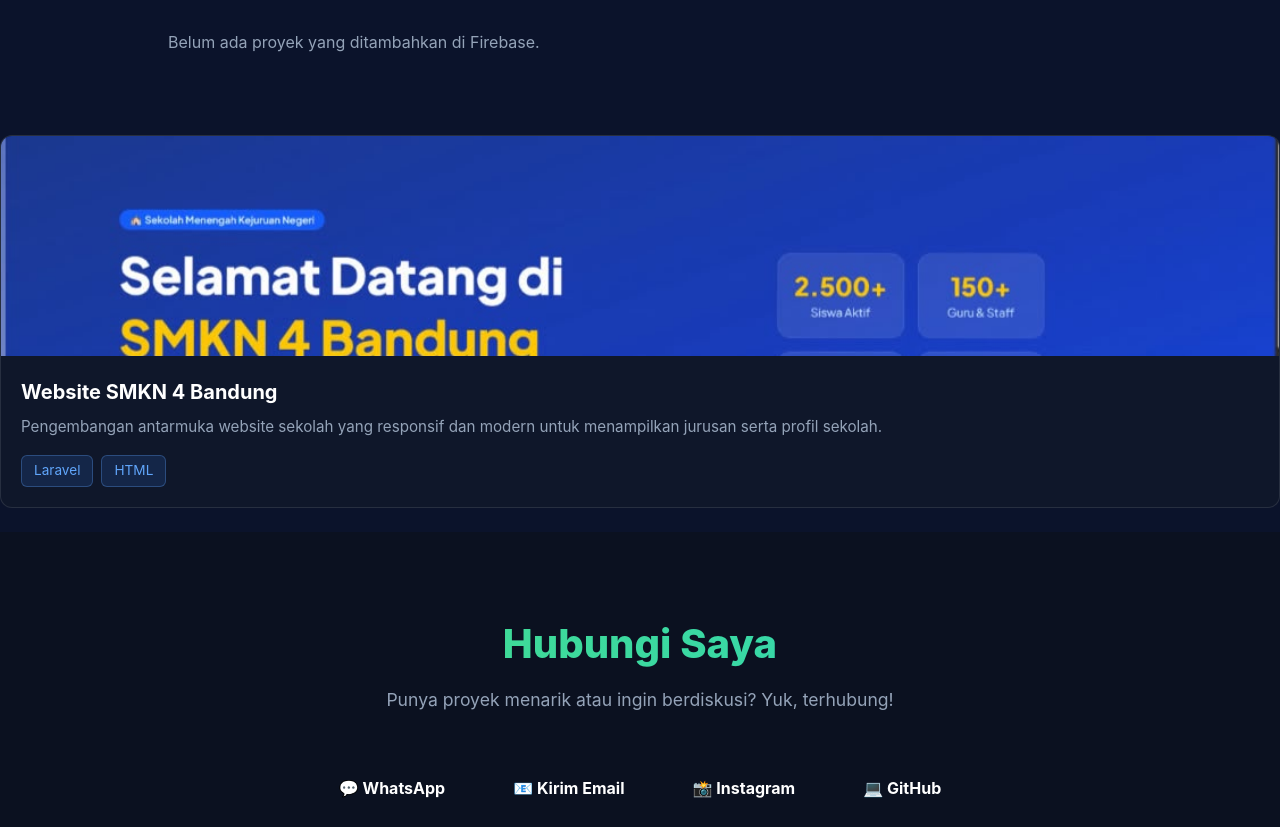
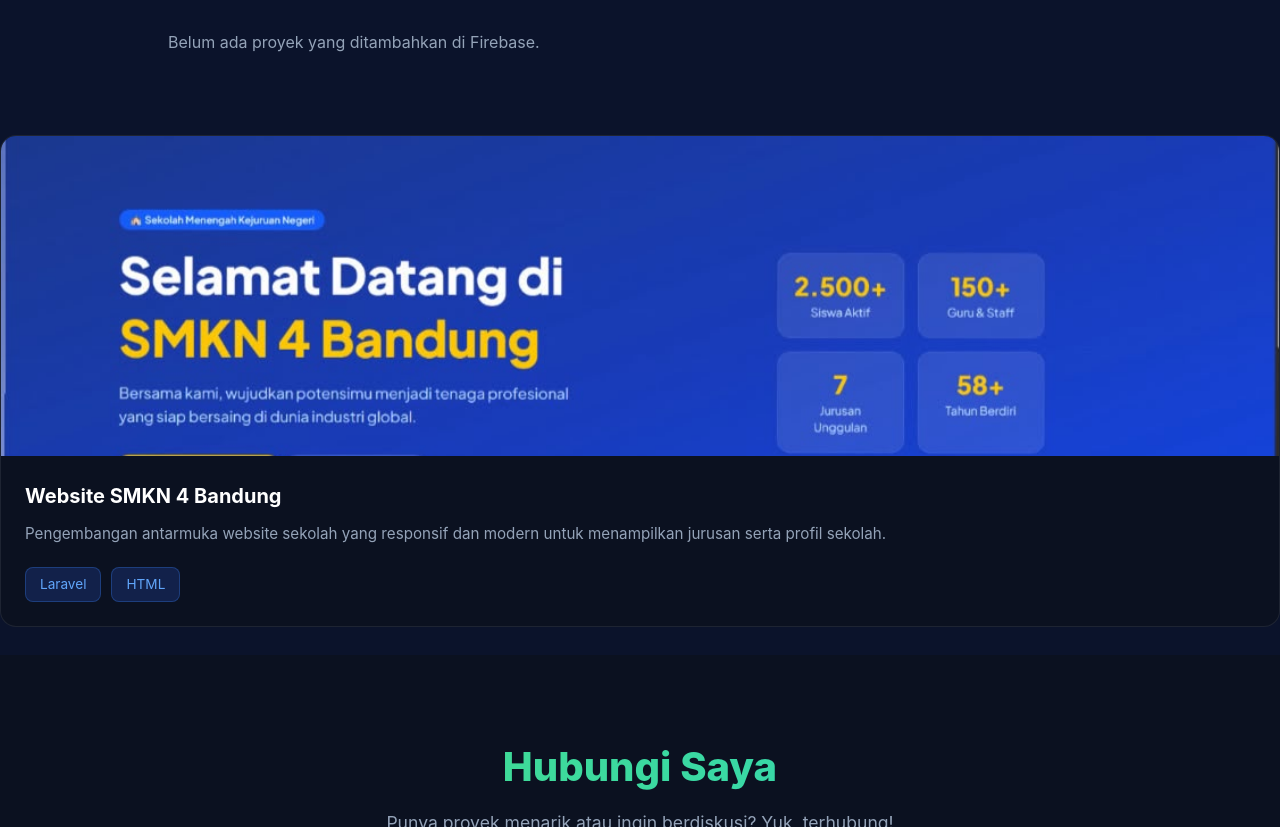
Before and after one commit to khaira1905/portofolio-khaira, a website built with Vite: page index.html in a window 1280 px wide. Shown: the part 960-1787 px from the top of the page. Built offline with nearby package versions, Linux system fonts and the light colour scheme; some packages are replaced by stand-ins of ours; no server answers; the database is empty.

```diff
--- a/src/style.css
+++ b/src/style.css
@@ -258,53 +258,54 @@ body {
 
 /* Container Kartu Proyek */
 .project-card {
-  background-color: #0f172a; /* Warna latar belakang kartu */
-  border-radius: 12px;
-  overflow: hidden; /* Agar sudut gambar terpotong melengkung mengikuti kartu */
-  border: 1px solid rgba(255, 255, 255, 0.1);
-  margin-bottom: 24px;
+  background-color: #0b1120; /* Warna latar gelap sesuai tema */
+  border-radius: 16px;
+  overflow: hidden;
+  border: 1px solid rgba(255, 255, 255, 0.08);
+  margin-bottom: 28px;
 }
 
-/* Pengaturan Ukuran Gambar */
+/* Pengaturan Ukuran Gambar Proyek */
 .project-card img {
   width: 100%;
-  height: 220px; /* Membatasi tinggi gambar */
-  object-fit: cover; /* Pemotongan proporsional */
-  object-position: top; /* Menampilkan bagian atas gambar */
+  height: 320px; /* Samakan tinggi gambar dengan kartu UI/UX Sipasti */
+  object-fit: cover;
+  object-position: top center;
   display: block;
 }
 
-/* Pembungkus Teks & Tag */
+/* Area Teks & Padding Dalam */
 .project-content {
-  padding: 20px;
+  padding: 24px;
 }
 
 .project-content h3 {
-  margin-top: 0;
-  margin-bottom: 8px;
+  margin: 0 0 10px 0;
   color: #ffffff;
   font-size: 1.25rem;
+  font-weight: 700;
 }
 
 .project-content p {
   color: #94a3b8;
   font-size: 0.95rem;
-  line-height: 1.5;
-  margin-bottom: 16px;
+  line-height: 1.6;
+  margin-bottom: 20px;
 }
 
+/* Tag Laravel & HTML */
 .tags {
   display: flex;
-  gap: 8px;
+  gap: 10px;
 }
 
 .tag {
-  background-color: rgba(59, 130, 246, 0.15);
+  background-color: rgba(30, 58, 138, 0.4);
   color: #60a5fa;
-  padding: 4px 12px;
-  border-radius: 6px;
+  padding: 6px 14px;
+  border-radius: 8px;
   font-size: 0.85rem;
-  border: 1px solid rgba(96, 165, 250, 0.3);
+  border: 1px solid rgba(59, 130, 246, 0.3);
 }
 
 .project-card:hover {
```
